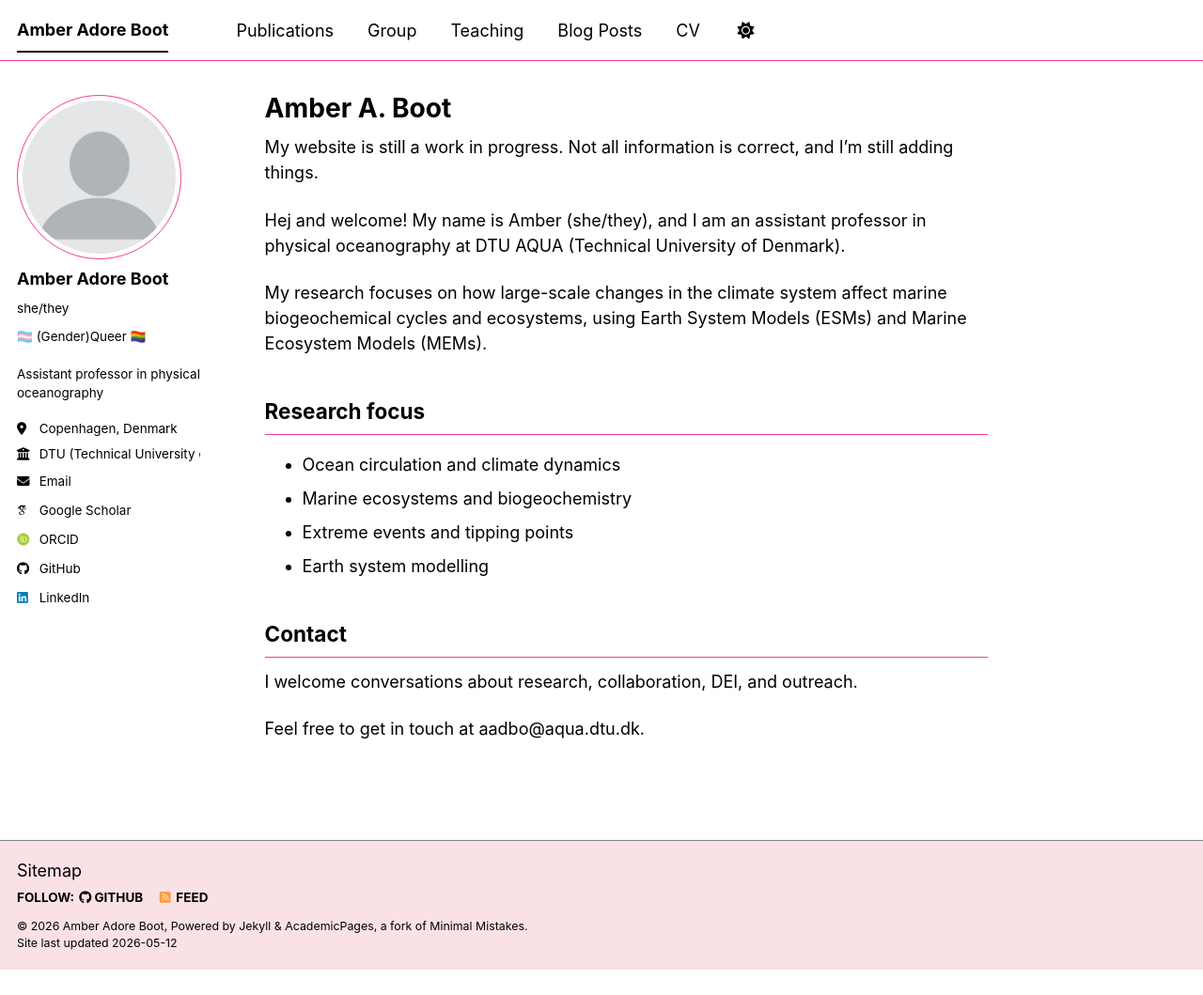
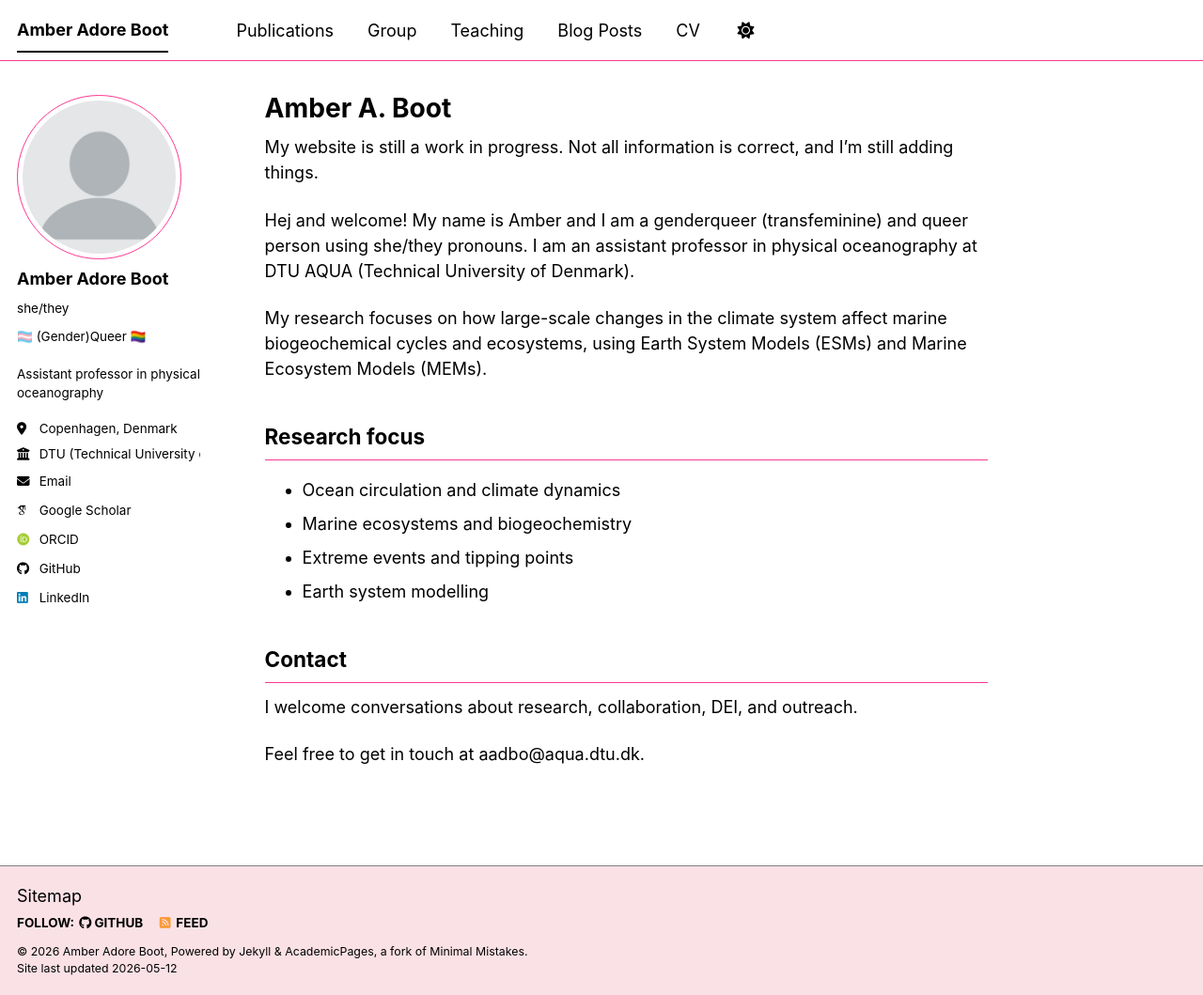
Before and after one commit to amber-adore-boot/amber-adore-boot.github.io, a Jekyll site: the page built from _pages/about.md, in a window 1280 px wide and 1059 px high. Shown: the whole window at 94% size. Built offline with Jekyll 4.4.1, drawn with Linux system fonts in a browser that asks for light colours; some web fonts are replaced; a script bundle is joined from its source files by our own code; library files that are not in the unit come from our copies.

Commit message:
Update about.md

```diff
--- a/_pages/about.md
+++ b/_pages/about.md
@@ -9,7 +9,7 @@ redirect_from:
 
 My website is still a work in progress. Not all information is correct, and I'm still adding things.
 
-Hej and welcome! My name is Amber (she/they), and I am an assistant professor in physical oceanography at DTU AQUA (Technical University of Denmark).
+Hej and welcome! My name is Amber and I am a genderqueer (transfeminine) and queer person using she/they pronouns. I am an assistant professor in physical oceanography at DTU AQUA (Technical University of Denmark).
 
 My research focuses on how large-scale changes in the climate system affect marine biogeochemical cycles and ecosystems, using Earth System Models (ESMs) and Marine Ecosystem Models (MEMs).
 
```
